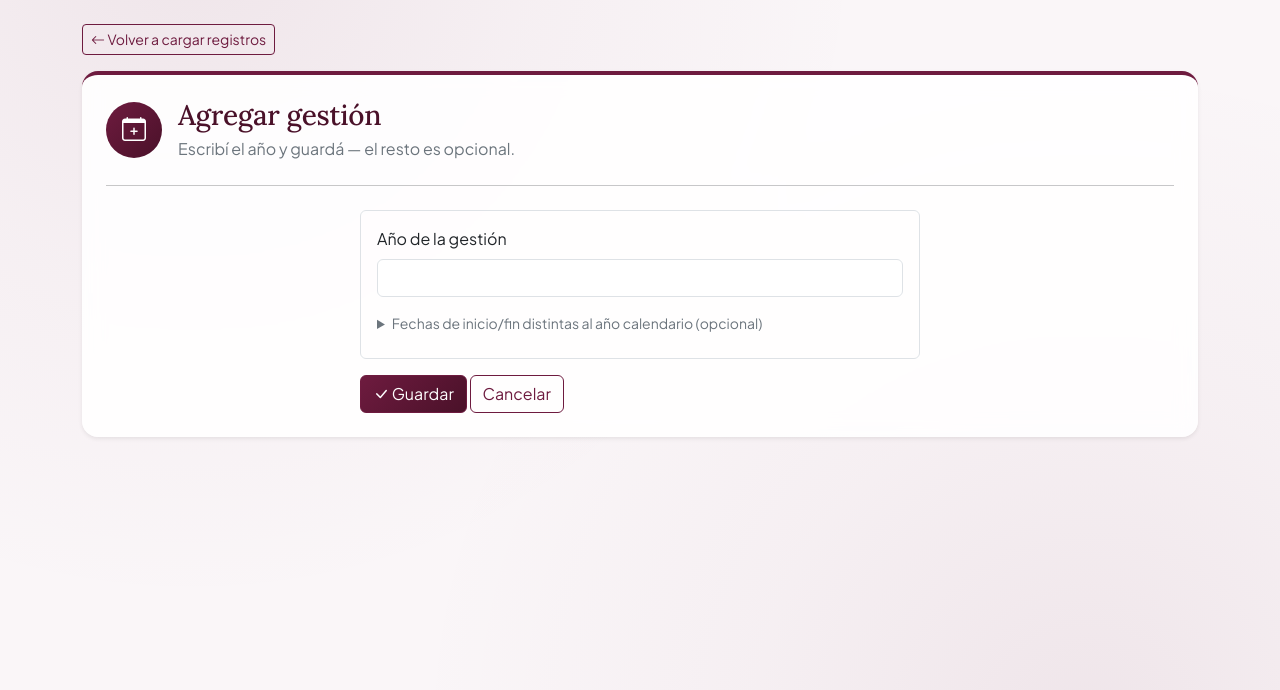
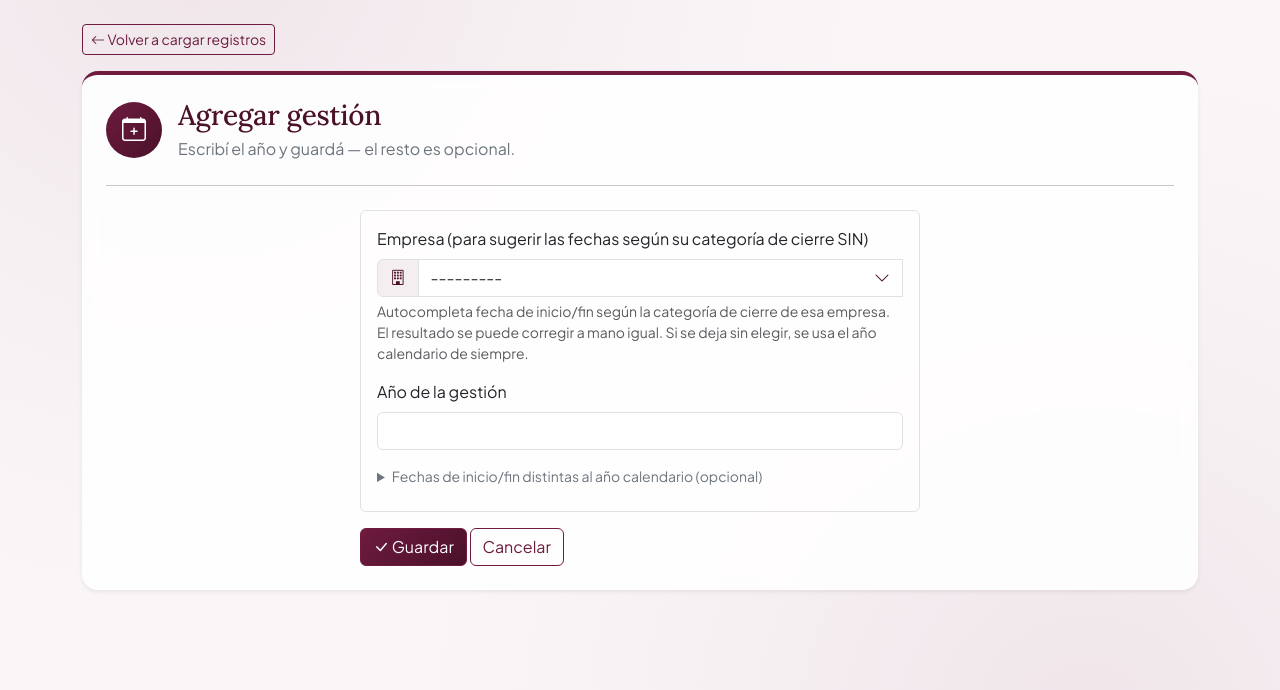
Before and after one commit to AsturilloAlan/proyecto-de-grado, a Django app: page /registros/gestiones/nueva/ in a window 1280 px wide. Shown: the part 67-757 px from the top of the page. Run offline with Django 4.2, Linux system fonts and the light colour scheme; the visitor is signed in with stand-in values (Sample User, id 1); data that the repository does not hold is empty.

Commit message:
Extender la automatizacion de fechas por categoria SIN a 'Agregar gestion', no solo al crear la empresa
Antes, la categoria de cierre (SIN) de una empresa solo se usaba una vez, al
crearla (si se completaba 'año de gestion inicial'). Cualquier gestion
agregada despues desde 'Cargar registros' -> 'Agregar gestion' no tenia
ninguna relacion con ninguna empresa, asi que no podia sugerir nada: quedaba
siempre en año calendario sin importar el rubro real del cliente.

- GestionForm: nuevo campo 'empresa' (de formulario, no del modelo — Gestion
  sigue sin FK a EmpresaAuditada a proposito, se puede compartir entre
  empresas). Si se elige una empresa y no se escriben fechas a mano, se
  calculan con EmpresaAuditada.fechas_gestion_para(anio). Sin empresa,
  sigue cayendo al año calendario de siempre.
- gestion_form.html: selector de empresa (con el dropdown oscuro-friendly)
  solo en el formulario de alta, no en edicion.
- Tests: autocompletado con empresa industrial, fechas manuales que
  prevalecen sobre la sugerencia, y que sin empresa no cambia nada.

```diff
--- a/registros/forms.py
+++ b/registros/forms.py
@@ -81,14 +81,37 @@ class EmpresaAuditadaForm(forms.ModelForm):
 class GestionForm(forms.ModelForm):
     """Alta de una gestión (año fiscal).
 
-    Uso simple (la mayoría de los casos): solo se escribe el año y listo,
-    se asume automáticamente el año calendario (01/01 - 31/12).
+    Uso simple (la mayoría de los casos): se elige la empresa y se escribe
+    el año — las fechas se calculan solas según la categoría de cierre
+    SIN de esa empresa (ver `EmpresaAuditada.fechas_gestion_para`), en vez
+    de asumir siempre el año calendario. Es la misma automatización que
+    ya existía al crear una empresa nueva, pero antes NO se aplicaba acá
+    (esta pantalla no sabía para qué empresa era la gestión), que era
+    justamente el hueco: cualquier gestión agregada después de la inicial
+    quedaba sin ninguna sugerencia de fechas.
 
-    Uso avanzado (opcional): si el cliente tiene un cierre distinto al
-    31 de diciembre (algo que en Bolivia depende de su rubro — el SIN
-    fija fechas distintas para industriales, agropecuarias, mineras,
-    etc.), se pueden editar las fechas de inicio/fin manualmente.
+    "Empresa" es un campo del FORMULARIO, no del modelo Gestion: Gestion
+    sigue siendo independiente de cualquier empresa en particular (varias
+    empresas con el mismo rubro pueden compartir una gestión con las
+    mismas fechas) — acá solo se usa para calcular la sugerencia, no se
+    guarda esa asociación.
+
+    Uso avanzado (opcional): igual se puede escribir o corregir las
+    fechas de inicio/fin a mano (ej. una excepción real de esa empresa),
+    tanto si se eligió empresa como si no.
     """
+
+    empresa = forms.ModelChoiceField(
+        queryset=EmpresaAuditada.objects.all(),
+        required=False,
+        label="Empresa (para sugerir las fechas según su categoría de cierre SIN)",
+        widget=forms.Select(attrs={"class": "form-select"}),
+        help_text=(
+            "Autocompleta fecha de inicio/fin según la categoría de cierre de "
+            "esa empresa. El resultado se puede corregir a mano igual. Si se "
+            "deja sin elegir, se usa el año calendario de siempre."
+        ),
+    )
 
     class Meta:
         model = Gestion
@@ -120,13 +143,24 @@ class GestionForm(forms.ModelForm):
         anio = limpio.get("anio")
         inicio = limpio.get("fecha_inicio")
         fin = limpio.get("fecha_fin")
-        # Si no se especifican fechas, se asume año calendario completo.
-        if anio and not inicio:
-            inicio = date(anio, 1, 1)
+        empresa = limpio.get("empresa")
+        # Si no se especificaron fechas a mano: con empresa elegida, se
+        # calculan según su categoría de cierre SIN; sin empresa, se cae
+        # al año calendario de siempre (comportamiento previo, sin cambios).
+        if anio and not inicio and not fin:
+            if empresa is not None:
+                inicio, fin = empresa.fechas_gestion_para(anio)
+            else:
+                inicio, fin = date(anio, 1, 1), date(anio, 12, 31)
             limpio["fecha_inicio"] = inicio
-        if anio and not fin:
-            fin = date(anio, 12, 31)
             limpio["fecha_fin"] = fin
+        else:
+            if anio and not inicio:
+                inicio = date(anio, 1, 1)
+                limpio["fecha_inicio"] = inicio
+            if anio and not fin:
+                fin = date(anio, 12, 31)
+                limpio["fecha_fin"] = fin
         if inicio and fin and fin <= inicio:
             raise forms.ValidationError(
                 "La fecha de fin debe ser posterior a la fecha de inicio."
--- a/registros/templates/registros/gestion_form.html
+++ b/registros/templates/registros/gestion_form.html
@@ -23,6 +23,28 @@
         {% csrf_token %}
         {{ form.non_field_errors }}
         <div class="p-3 rounded border mb-3">
+            {% if not gestion %}
+                <div class="mb-3">
+                    <label for="{{ form.empresa.id_for_label }}" class="form-label">{{ form.empresa.label }}</label>
+                    <div class="input-group selector-personalizado">
+                        <span class="input-group-text input-group-text-icono"><i class="bi bi-building"></i></span>
+                        <div class="select-oculto">{{ form.empresa }}</div>
+                        <button type="button" class="form-control selector-boton">
+                            <span class="selector-texto"></span>
+                            <i class="bi bi-chevron-down"></i>
+                        </button>
+                        <ul class="selector-lista d-none" role="listbox">
+                            <li class="selector-opcion" data-valor="" role="option">— Sin elegir (año calendario) —</li>
+                            {% for empresa_opcion in form.empresa.field.queryset %}
+                                <li class="selector-opcion" data-valor="{{ empresa_opcion.pk }}" role="option">{{ empresa_opcion.nombre }}</li>
+                            {% endfor %}
+                        </ul>
+                    </div>
+                    {% if form.empresa.help_text %}<div class="form-text">{{ form.empresa.help_text }}</div>{% endif %}
+                    {% for error in form.empresa.errors %}<div class="text-danger small mt-1">{{ error }}</div>{% endfor %}
+                </div>
+            {% endif %}
+
             <div class="mb-3">
                 <label for="{{ form.anio.id_for_label }}" class="form-label">{{ form.anio.label }}</label>
                 {{ form.anio }}
@@ -34,10 +56,14 @@
                     Fechas de inicio/fin distintas al año calendario (opcional)
                 </summary>
                 <p class="form-text">
-                    Por defecto se asume 01/01 al 31/12 de ese año. Solo cambiá esto
-                    si el cliente cierra en otra fecha (en Bolivia varía según su
-                    rubro, según el SIN: industriales 31/marzo, agropecuarias
-                    30/junio, mineras 30/septiembre, resto 31/diciembre).
+                    {% if gestion %}
+                        Corregí acá si el año o las fechas quedaron mal puestas.
+                    {% else %}
+                        Si elegiste una empresa arriba, ya se sugirieron según su
+                        categoría de cierre SIN. Sin empresa, se asume 01/01 al
+                        31/12 de ese año. Solo cambiá esto a mano si hace falta
+                        una excepción puntual.
+                    {% endif %}
                 </p>
                 <div class="row g-3 mt-1">
                     <div class="col-sm-6">
```
Also changed, not shown: registros/tests.py (+45 -0 lines).
